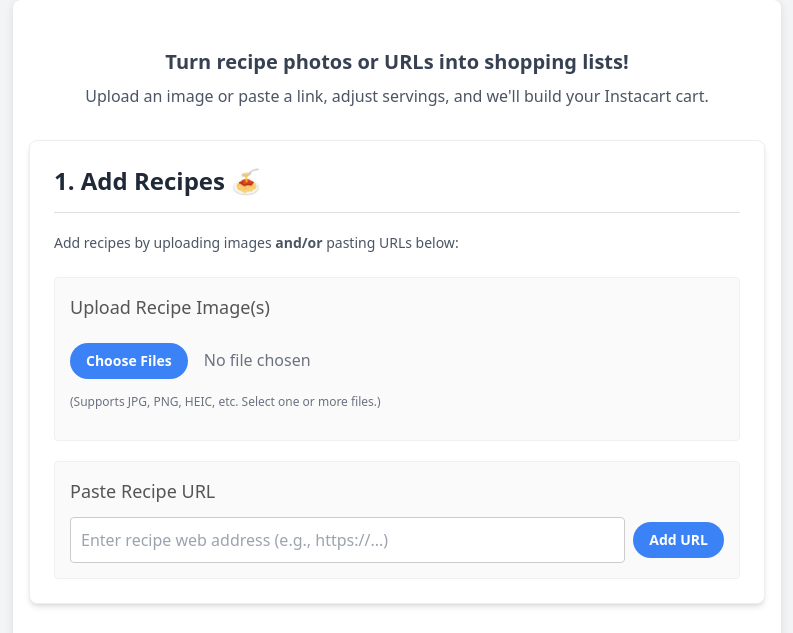
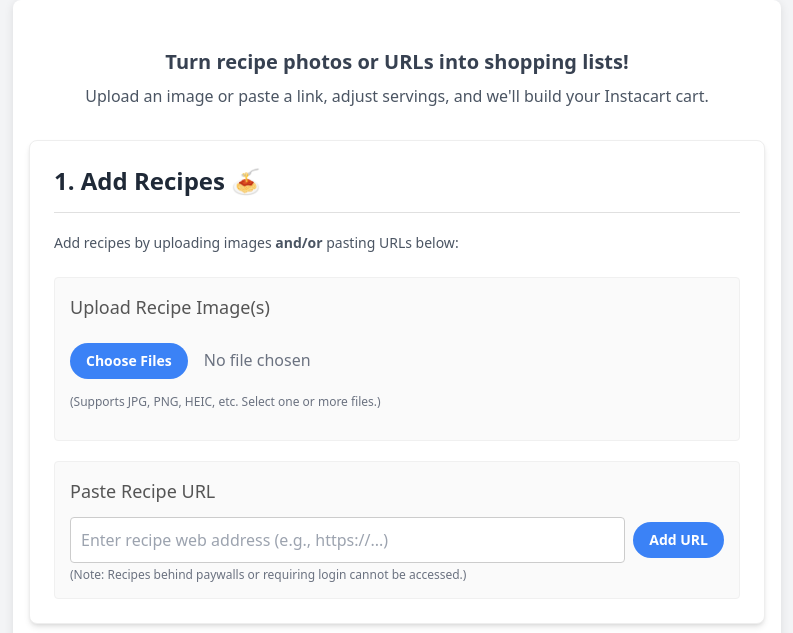
Before and after one commit to malexanderlim/recipe-to-cart, a plain HTML site: page frontend/index.html in a window 1280 px wide. Shown: the part 104-737 px from the top of the page, without its empty margins (243-1036 px from the left). Drawn offline with nearby package versions, Linux system fonts and the light colour scheme.

Commit message:
Addded notice about paywalls not working.

```diff
--- a/frontend/index.html
+++ b/frontend/index.html
@@ -41,6 +41,7 @@
                     <button id="addUrlButton" class="py-2 px-4 rounded-full border-0 text-sm font-semibold bg-blue-500 text-white hover:bg-blue-600 transition duration-150 ease-in-out active:scale-95 focus:outline-none focus:ring-2 focus:ring-offset-2 focus:ring-blue-500">Add URL</button>
                 </div>
                 <p id="url-error-message" class="text-red-600 text-sm mt-1" style="display: none;"></p>
+                <p class="text-xs text-gray-500 mt-1">(Note: Recipes behind paywalls or requiring login cannot be accessed.)</p>
             </div>
         </section>
 
```
